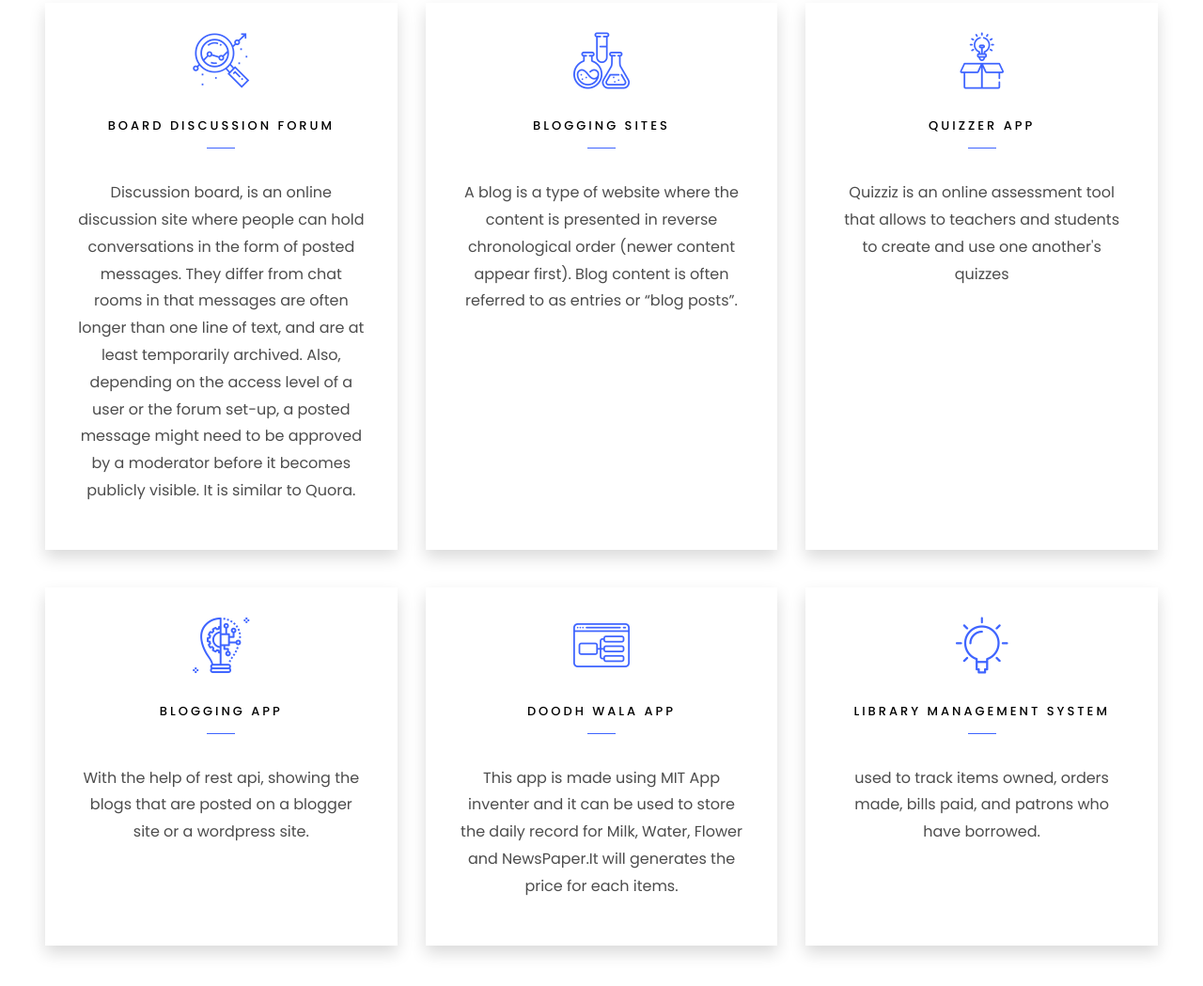
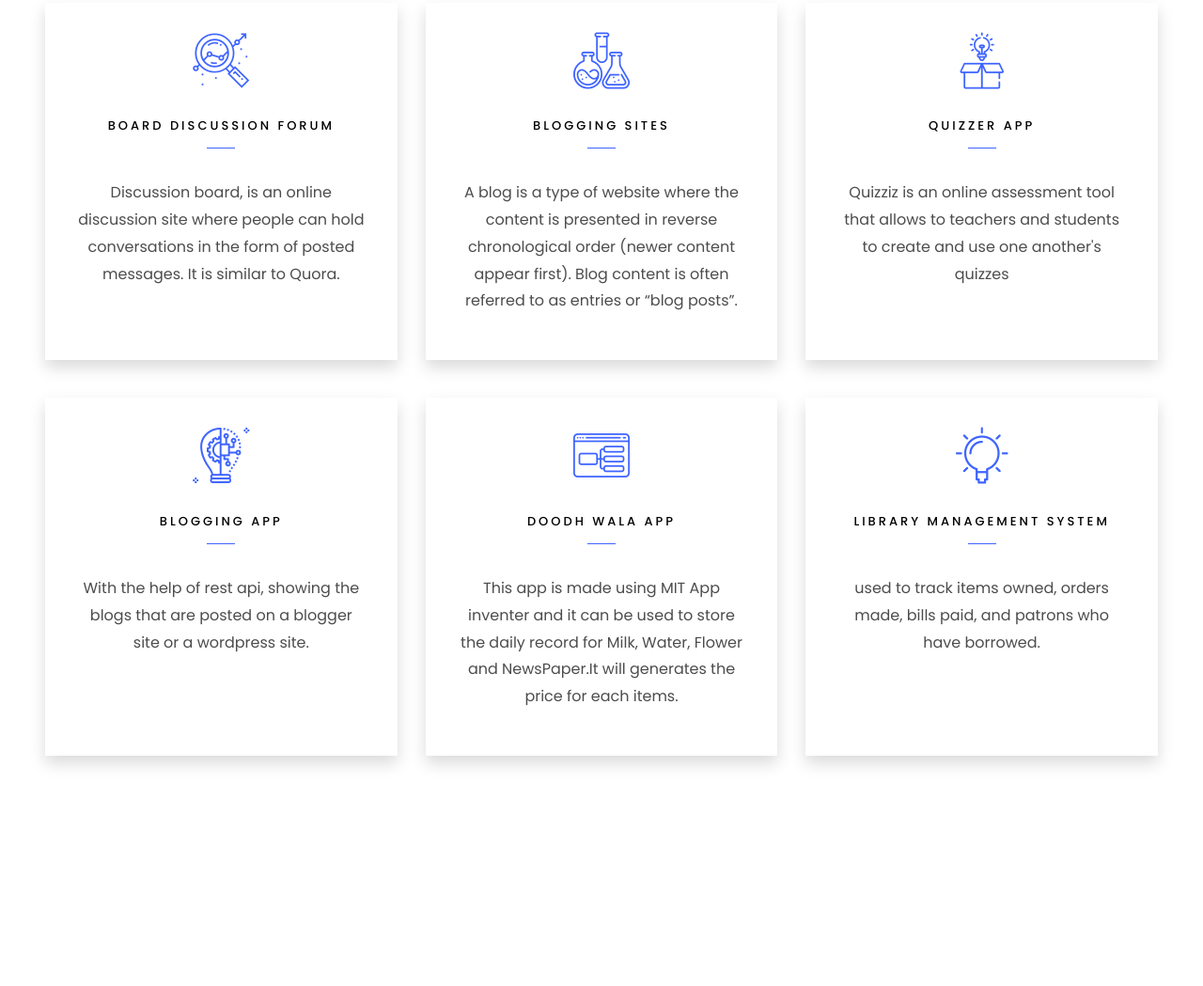
Before and after one commit to anandkunwar5/anandkumar.github.io, a plain HTML site: page index.html in a window 1280 px wide. Shown: the part 5269-6318 px from the top of the page at 94% size. Drawn offline with Linux system fonts and the light colour scheme; files whose address does not match are found by name.

Commit message:
Update index.html

```diff
--- a/index.html
+++ b/index.html
@@ -442,7 +442,7 @@ I find that in our world every people are being subjected to a common mentality
 							</span>
 							<div class="desc">
 								<h3 class="mb-5">Board Discussion Forum</h3>
-								<p>Discussion board, is an online discussion site where people can hold conversations in the form of posted messages. They differ from chat rooms in that messages are often longer than one line of text, and are at least temporarily archived. Also, depending on the access level of a user or the forum set-up, a posted message might need to be approved by a moderator before it becomes publicly visible.
+								<p>Discussion board, is an online discussion site where people can hold conversations in the form of posted messages.
 								It is similar to Quora.</p>
 							</div>
 						</a>
```
